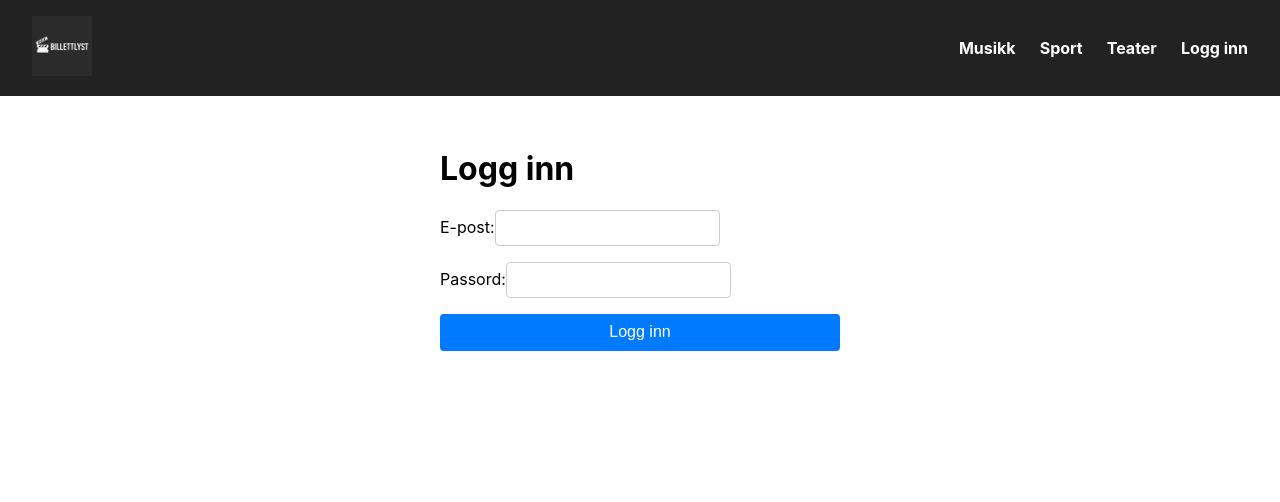
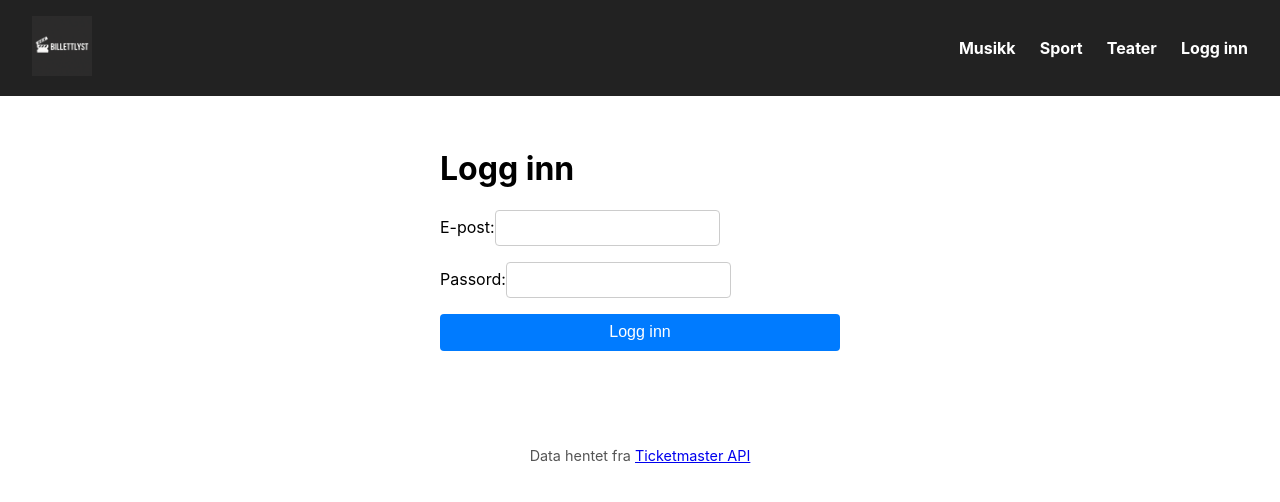
Before and after one commit to Kingzayadi/billettlystgruppe15, a React (Create React App) app: page /dashboard in a window 1280 px wide. Shown: the top 502 px of the page. Built offline with nearby package versions, Linux system fonts and the light colour scheme.

Commit message:
La til footer som har en attribute til ticketmaster API

```diff
--- a/src/App.js
+++ b/src/App.js
@@ -4,6 +4,7 @@ import EventPage from "./pages/EventPage";
 import CategoryPage from "./pages/CategoryPage";
 import Dashboard from "./pages/Dashboard";
 import Navbar from "./components/Navbar";
+import Footer from "./components/Footer";
 
 function App() {
   return (
@@ -15,6 +16,7 @@ function App() {
         <Route path="/category/:slug" element={<CategoryPage />} />
         <Route path="/dashboard" element={<Dashboard />} />
         </Routes>
+        <Footer/>
     </Router>
   );
 }
--- /dev/null
+++ b/src/components/Footer.jsx
@@ -0,0 +1,12 @@
+function Footer() {
+    return (
+      <footer style={{ textAlign: "center", marginTop: "3rem", padding: "1rem 0", fontSize: "0.9rem", color: "#555" }}>
+        Data hentet fra{" "}
+        <a href="https://developer.ticketmaster.com/" target="_blank" rel="noopener noreferrer">
+          Ticketmaster API
+        </a>
+      </footer>
+    );
+  }
+
+  export default Footer;
```
